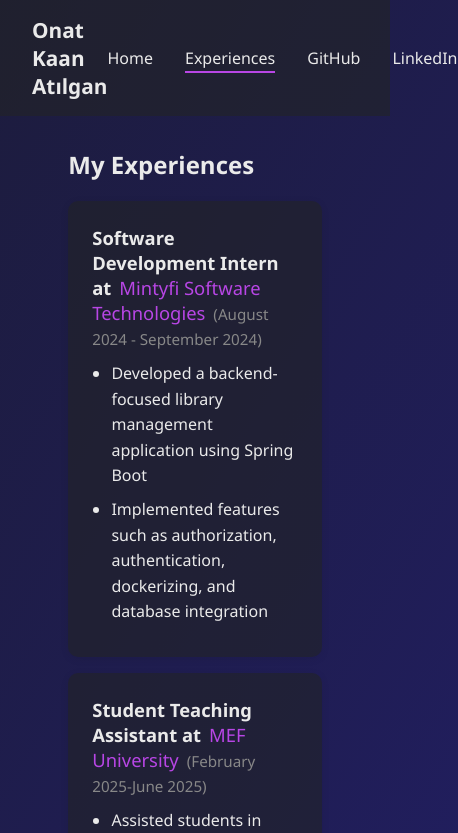
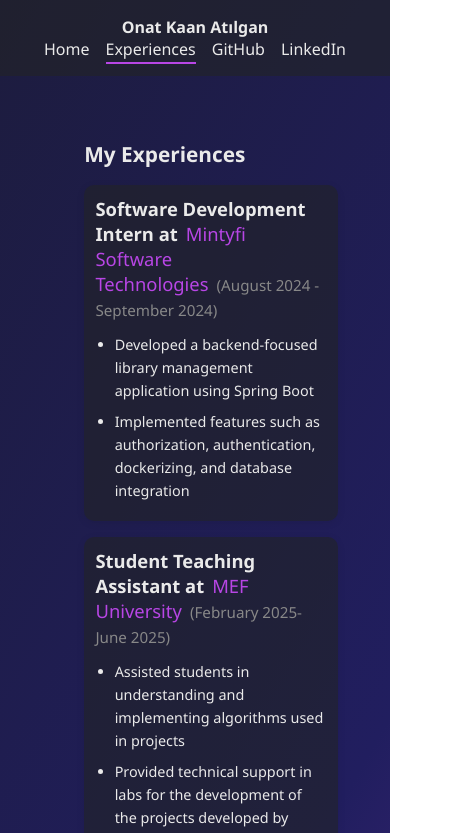
Before and after one commit to LePqrta/personal-website, a React (Create React App) app in the folder personal-website/: page /experiences in a window 390 px wide. Shown: the top 833 px of the page, 458 px wide, since content can reach past the window. Built offline with nearby package versions, Linux system fonts and the light colour scheme.

Commit message:
Adjustments for the footer and sizing for different devices

```diff
--- a/personal-website/src/App.css
+++ b/personal-website/src/App.css
@@ -15,6 +15,15 @@ body {
 }
 .App{
   animation : fadeIn 1s ease;
+}
+.App, body {
+  min-height: 100vh;
+  display: flex;
+  flex-direction: column;
+}
+
+.main-content {
+  flex: 1;
 }
 @keyframes slideDown {
   from {
@@ -123,3 +132,35 @@ body {
   padding: 1rem 0;
   margin-top: 3rem;
 }
+@media (max-width: 900px) {
+  .navbar {
+    flex-direction: column;
+    padding: 1rem;
+  }
+  .navbar-links {
+    gap: 1rem;
+    flex-wrap: wrap;
+    justify-content: center;
+  }
+  .main-content,
+  .experiences-section {
+    padding: 0 1rem;
+  }
+  .experience-card {
+    padding: 1rem;
+    font-size: 0.95rem;
+  }
+}
+
+@media (max-width: 600px) {
+  .navbar-brand {
+    font-size: 1rem;
+  }
+  .experience-card {
+    padding: 0.7rem;
+    font-size: 0.9rem;
+  }
+  .experiences-section h2 {
+    font-size: 1.3rem;
+  }
+}
--- a/personal-website/src/Experiences.css
+++ b/personal-website/src/Experiences.css
@@ -132,3 +132,35 @@ body {
   padding: 1rem 0;
   margin-top: 3rem;
 }
+@media (max-width: 900px) {
+  .navbar {
+    flex-direction: column;
+    padding: 1rem;
+  }
+  .navbar-links {
+    gap: 1rem;
+    flex-wrap: wrap;
+    justify-content: center;
+  }
+  .main-content,
+  .experiences-section {
+    padding: 0 1rem;
+  }
+  .experience-card {
+    padding: 1rem;
+    font-size: 0.95rem;
+  }
+}
+
+@media (max-width: 600px) {
+  .navbar-brand {
+    font-size: 1rem;
+  }
+  .experience-card {
+    padding: 0.7rem;
+    font-size: 0.9rem;
+  }
+  .experiences-section h2 {
+    font-size: 1.3rem;
+  }
+}
```
